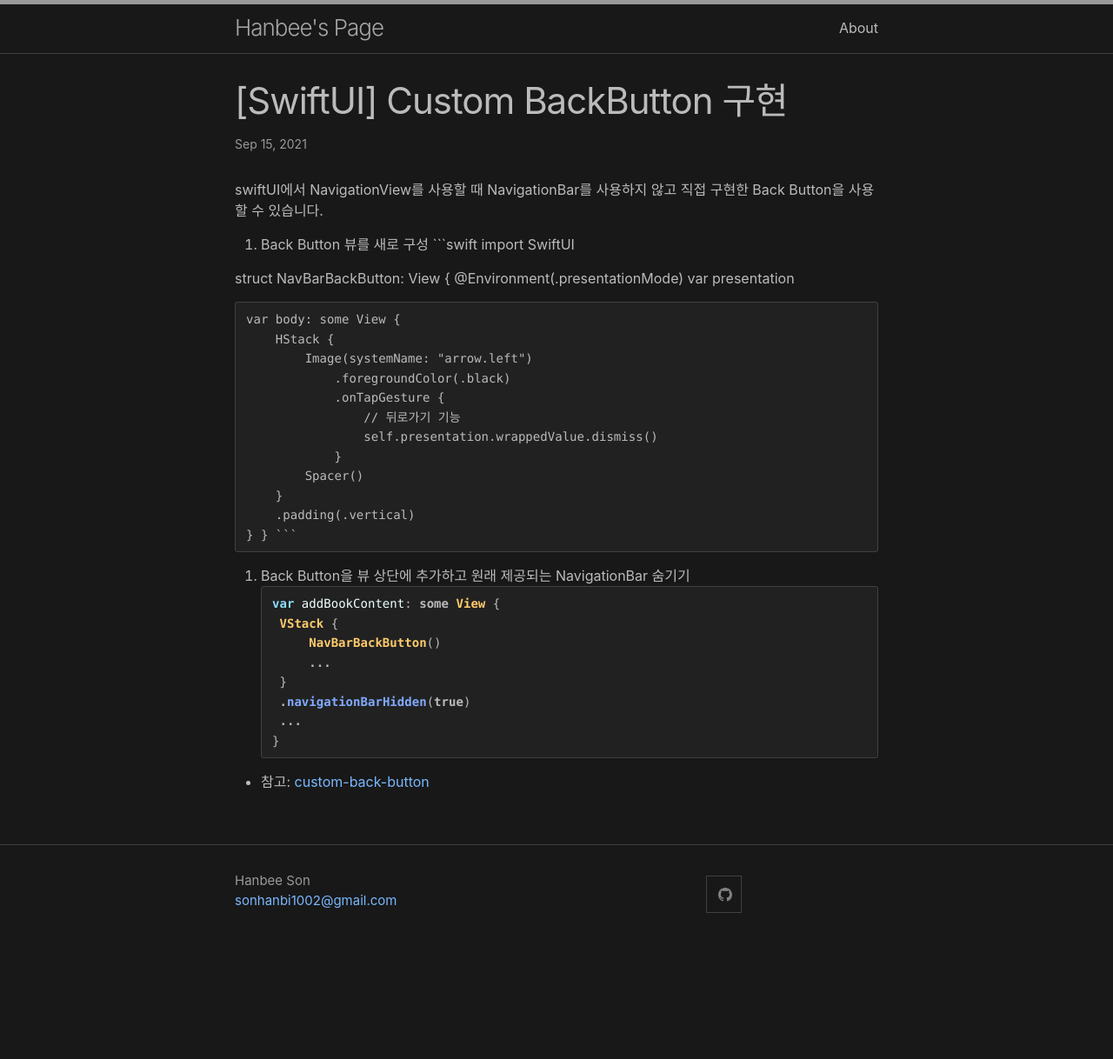
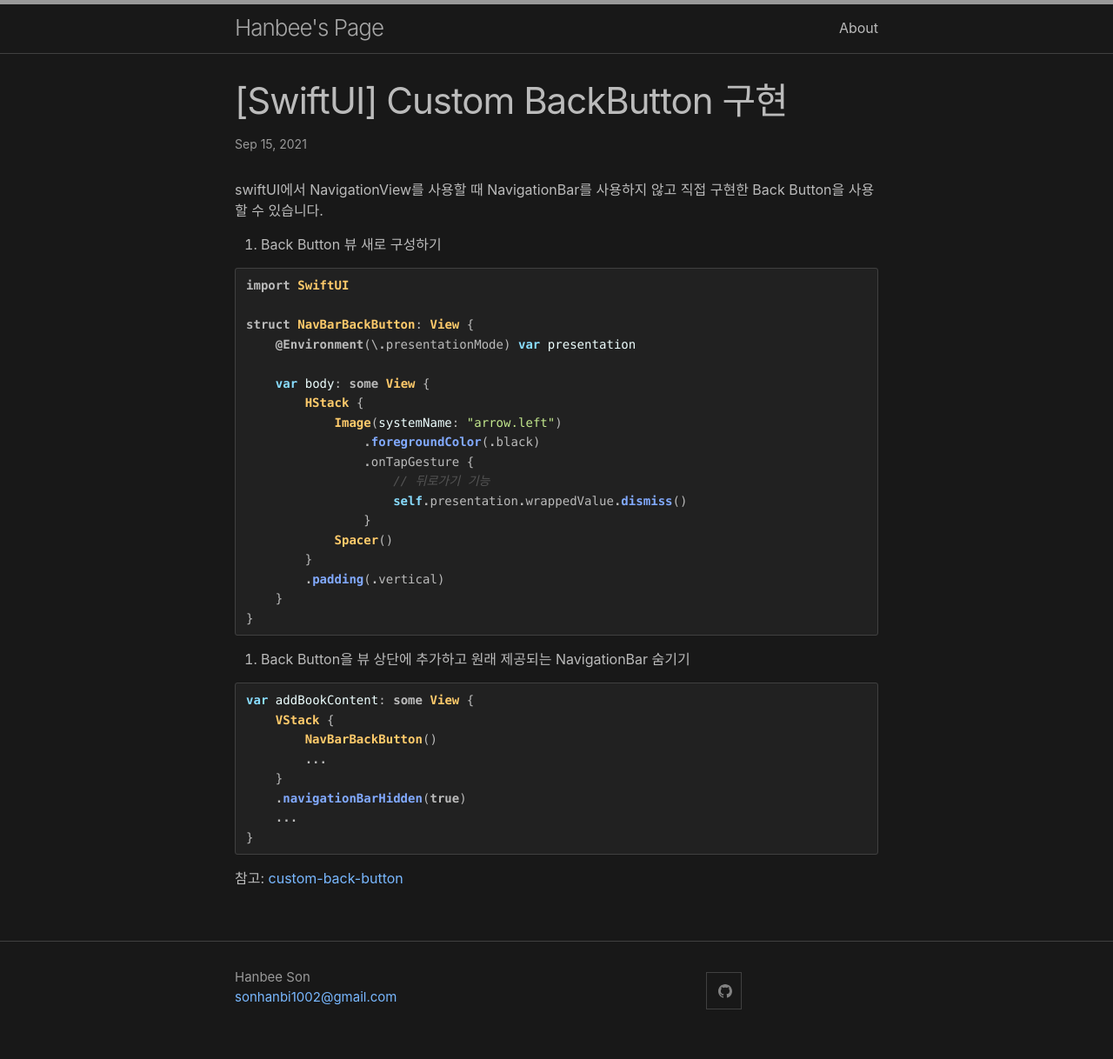
Before and after one commit to hanbee1005/hanbee1005.github.io, a Jekyll site: the page built from _posts/2021-09-15-swiftui-backbutton.md, in a window 1280 px wide. Shown: the whole page at 87% size. Built offline with Jekyll 4.4.1, drawn with Linux system fonts in a browser that asks for light colours; before the commit the page ends 1107 px from its top, so only the background shows below that.

Commit message:
file 수정

````diff
--- a/_posts/2021-09-15-swiftui-backbutton.md
+++ b/_posts/2021-09-15-swiftui-backbutton.md
@@ -7,7 +7,8 @@ categories: swift swiftUI
 
 swiftUI에서 NavigationView를 사용할 때 NavigationBar를 사용하지 않고 직접 구현한 Back Button을 사용할 수 있습니다.
 
-1. Back Button 뷰를 새로 구성
+1. Back Button 뷰 새로 구성하기
+
 ```swift
 import SwiftUI
 
@@ -30,6 +31,7 @@ struct NavBarBackButton: View {
 ```
 
 2. Back Button을 뷰 상단에 추가하고 원래 제공되는 NavigationBar 숨기기
+
 ```swift
 var addBookContent: some View {
     VStack {
@@ -41,4 +43,4 @@ var addBookContent: some View {
 }
 ```
 
-- 참고: [custom-back-button](https://medium.com/@dinesh10c04/swiftui-adding-a-custom-back-button-to-navigation-bar-c96cd4e30f60)
+참고: [custom-back-button](https://medium.com/@dinesh10c04/swiftui-adding-a-custom-back-button-to-navigation-bar-c96cd4e30f60)
````
